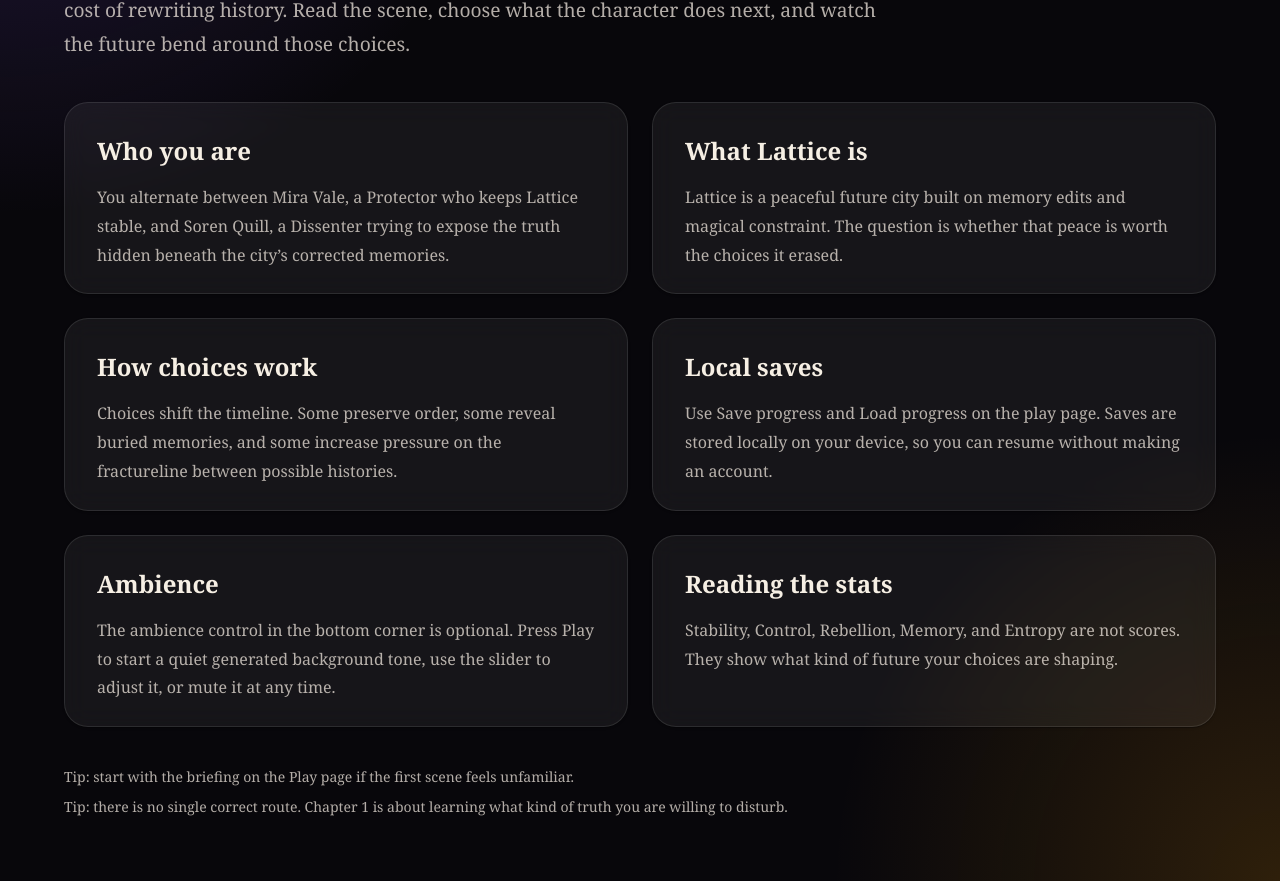
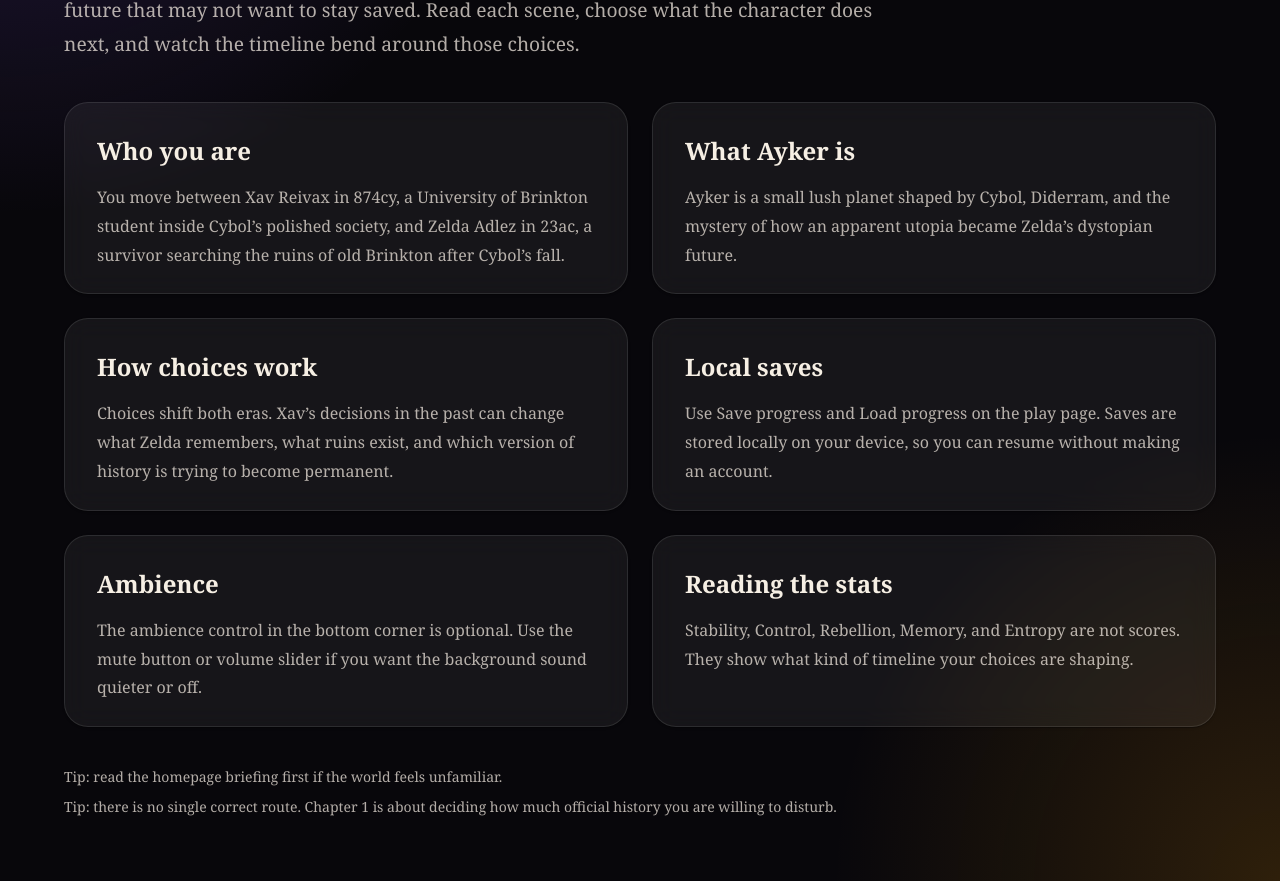
Before and after one commit to maniator/a-fracture-in-time, a Next.js app in the folder apps/web/: page /help in a window 1280 px wide. Shown: the part 329-1210 px from the top of the page. Built offline with nearby package versions, Linux system fonts and the light colour scheme.

Commit message:
ui: update help page for Dystopia canon

```diff
--- a/apps/web/app/help/page.tsx
+++ b/apps/web/app/help/page.tsx
@@ -11,15 +11,15 @@ import { PwaRegister } from '@/components/pwa-register';
 const sections = [
   {
     title: 'Who you are',
-    body: 'You alternate between Mira Vale, a Protector who keeps Lattice stable, and Soren Quill, a Dissenter trying to expose the truth hidden beneath the city’s corrected memories.',
+    body: 'You move between Xav Reivax in 874cy, a University of Brinkton student inside Cybol’s polished society, and Zelda Adlez in 23ac, a survivor searching the ruins of old Brinkton after Cybol’s fall.',
   },
   {
-    title: 'What Lattice is',
-    body: 'Lattice is a peaceful future city built on memory edits and magical constraint. The question is whether that peace is worth the choices it erased.',
+    title: 'What Ayker is',
+    body: 'Ayker is a small lush planet shaped by Cybol, Diderram, and the mystery of how an apparent utopia became Zelda’s dystopian future.',
   },
   {
     title: 'How choices work',
-    body: 'Choices shift the timeline. Some preserve order, some reveal buried memories, and some increase pressure on the fractureline between possible histories.',
+    body: 'Choices shift both eras. Xav’s decisions in the past can change what Zelda remembers, what ruins exist, and which version of history is trying to become permanent.',
   },
   {
     title: 'Local saves',
@@ -27,11 +27,11 @@ const sections = [
   },
   {
     title: 'Ambience',
-    body: 'The ambience control in the bottom corner is optional. Press Play to start a quiet generated background tone, use the slider to adjust it, or mute it at any time.',
+    body: 'The ambience control in the bottom corner is optional. Use the mute button or volume slider if you want the background sound quieter or off.',
   },
   {
     title: 'Reading the stats',
-    body: 'Stability, Control, Rebellion, Memory, and Entropy are not scores. They show what kind of future your choices are shaping.',
+    body: 'Stability, Control, Rebellion, Memory, and Entropy are not scores. They show what kind of timeline your choices are shaping.',
   },
 ];
 
@@ -48,7 +48,7 @@ export default function HelpPage() {
           How to play Fractureline
         </Typography>
         <Typography sx={{ mt: 3, maxWidth: 820, color: 'text.secondary', fontSize: { xs: '1.05rem', md: '1.2rem' }, lineHeight: 1.8 }}>
-          Fractureline is a dual-perspective narrative game about safety, freedom, memory, and the cost of rewriting history. Read the scene, choose what the character does next, and watch the future bend around those choices.
+          Fractureline is a dual-era narrative game about history, family, and the cost of saving a future that may not want to stay saved. Read each scene, choose what the character does next, and watch the timeline bend around those choices.
         </Typography>
         <Grid container spacing={3} sx={{ mt: 5 }}>
           {sections.map((section) => (
@@ -67,8 +67,8 @@ export default function HelpPage() {
           ))}
         </Grid>
         <Stack spacing={1.25} sx={{ mt: 5, color: 'text.secondary' }}>
-          <Typography variant="body2">Tip: start with the briefing on the Play page if the first scene feels unfamiliar.</Typography>
-          <Typography variant="body2">Tip: there is no single correct route. Chapter 1 is about learning what kind of truth you are willing to disturb.</Typography>
+          <Typography variant="body2">Tip: read the homepage briefing first if the world feels unfamiliar.</Typography>
+          <Typography variant="body2">Tip: there is no single correct route. Chapter 1 is about deciding how much official history you are willing to disturb.</Typography>
         </Stack>
       </Container>
     </Box>
```
